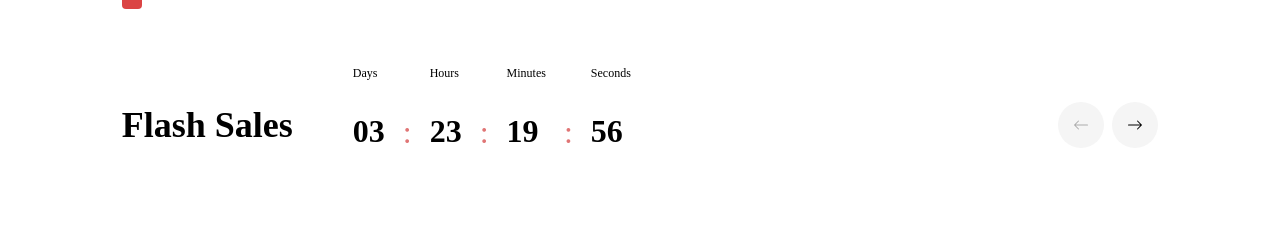
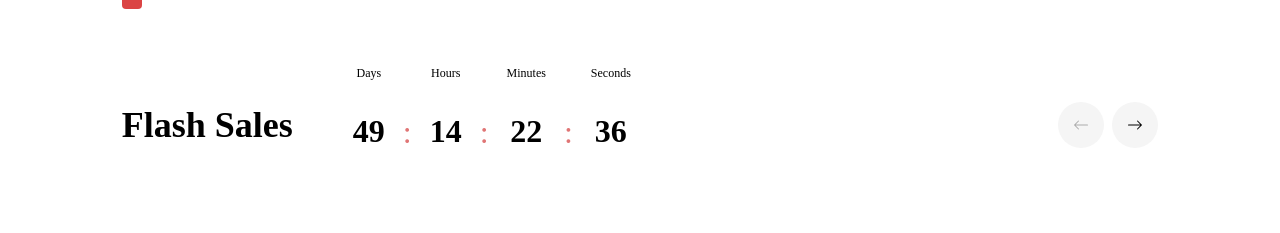
Before and after one commit to Maria-Inp/E-commerce-website, a React app: page /E-commerce-website in a window 1280 px wide. Shown: the part 675-908 px from the top of the page. Built offline with nearby package versions, Linux system fonts and the light colour scheme; the HTML template or start-up script is replaced by a standard one.

Commit message:
countdown timer functionality added

```diff
--- /dev/null
+++ b/src/components/CountdownTimer.jsx
@@ -0,0 +1,77 @@
+/* eslint-disable react-hooks/exhaustive-deps */
+import { useEffect, useRef, useState } from "react";
+
+function CountdownTimer() {
+  const [timerDays, setTimerDays] = useState("00");
+  const [timerHours, setTimerHours] = useState("00");
+  const [timerMinutes, setTimerMinutes] = useState("00");
+  const [timerSeconds, setTimerSeconds] = useState("00");
+
+  let interval = useRef();
+
+  const startTimer = () => {
+    const countdownDate = new Date("Sep 11, 2024 23:06:00").getTime();
+
+    interval = setInterval(() => {
+      const now = new Date().getTime();
+      const distance = (countdownDate - now) / 1000;
+
+      const days = Math.floor(distance / (60 * 60 * 24));
+      const hours = Math.floor((distance % (60 * 60 * 24)) / (60 * 60));
+      const minutes = Math.floor((distance % (60 * 60)) / 60);
+      const seconds = Math.floor(distance % 60);
+
+      if (distance < 0) {
+        clearInterval(interval.current);
+      } else {
+        if (seconds < 10) {
+            setTimerSeconds(`0${seconds}`)
+        } else {
+            setTimerSeconds(seconds);
+        }
+
+        if (minutes < 10) {
+            setTimerMinutes(`0${minutes}`)
+        } else {
+            setTimerMinutes(minutes);
+        }
+
+        setTimerDays(days);
+        setTimerHours(hours);
+      }
+    }, 1000);
+  };
+
+  useEffect(()=>{
+    startTimer();
+    return () => {
+        clearInterval(interval.current);
+    }
+  })
+
+  return (
+    <>
+      <div>
+        <span>Days</span>
+        <h3>{timerDays}</h3>
+      </div>
+      <div>:</div>
+      <div>
+        <span>Hours</span>
+        <h3>{timerHours}</h3>
+      </div>
+      <div>:</div>
+      <div>
+        <span>Minutes</span>
+        <h3>{timerMinutes}</h3>
+      </div>
+      <div>:</div>
+      <div>
+        <span>Seconds</span>
+        <h3>{timerSeconds}</h3>
+      </div>
+    </>
+  );
+}
+
+export default CountdownTimer;
--- a/src/components/TodayProducts.jsx
+++ b/src/components/TodayProducts.jsx
@@ -1,6 +1,9 @@
 import { Navigation, Pagination } from "swiper/modules";
 import { Swiper, SwiperSlide } from "swiper/react";
 import { useRef, useState } from "react";
+
+// components
+import CountdownTimer from "./CountdownTimer";
 
 // data
 import productBox from "../data/todayProductsData";
@@ -67,25 +70,7 @@ function TodayProducts() {
               </div>
 
               <div className={styles.saleClock}>
-                <div>
-                  <span>Days</span>
-                  <h3>03</h3>
-                </div>
-                <div>:</div>
-                <div>
-                  <span>Hours</span>
-                  <h3>23</h3>
-                </div>
-                <div>:</div>
-                <div>
-                  <span>Minutes</span>
-                  <h3>19</h3>
-                </div>
-                <div>:</div>
-                <div>
-                  <span>Seconds</span>
-                  <h3>56</h3>
-                </div>
+                <CountdownTimer />
               </div>
             </div>
 
--- a/src/components/TodayProducts.module.css
+++ b/src/components/TodayProducts.module.css
@@ -36,6 +36,7 @@
     flex-direction: row;
     align-items: center;
     gap: 10px;
+    text-align: center;
 }
 
 .todayProductsBox .todayMainBox .todayDetail .leftDetailBox .saleClock div:nth-child(2n+1) {
--- a/src/data/carouselData.js
+++ b/src/data/carouselData.js
@@ -2,7 +2,7 @@ import img1 from "../assets/banner/1.png";
 import img2 from "../assets/banner/2.png";
 import img3 from "../assets/banner/3.png";
 import img4 from "../assets/banner/4.png";
-import img5 from "../assets/banner/4.png";
+import img5 from "../assets/banner/5.png";
 
 const slides = [
     {
--- a/src/layout/Layout.jsx
+++ b/src/layout/Layout.jsx
@@ -63,8 +63,13 @@ function Layout({ children }) {
               </div>
 
               <div className={styles.language}>
-                <span>English</span>
-                <BsChevronDown strokeWidth="1.5px" />
+                <div>
+                  English
+                </div>
+                <BsChevronDown
+                  className={styles.chevronIcon}
+                  strokeWidth="1.5px"
+                />
               </div>
             </div>
           </div>
--- a/src/layout/Layout.module.css
+++ b/src/layout/Layout.module.css
@@ -31,6 +31,17 @@
     position: relative;
 }
 
+.header .topHeader .saleBox span {
+    color: #D9D9D9;
+    margin-right: 20px;
+
+}
+
+.header .topHeader .saleBox a {
+    font-weight: 600;
+    color: #D9D9D9;
+}
+
 .header .topHeader .mainBox .language {
     color: #FAFAFA;
     display: flex;
@@ -40,19 +51,8 @@
     right: 0;
 }
 
-.header .topHeader .mainBox .language span {
+.header .topHeader .mainBox .language div {
     margin-right: 10px;
-}
-
-.header .topHeader .saleBox span {
-    color: #D9D9D9;
-    margin-right: 20px;
-
-}
-
-.header .topHeader .saleBox a {
-    font-weight: 600;
-    color: #D9D9D9;
 }
 
 /* navbar */
```
